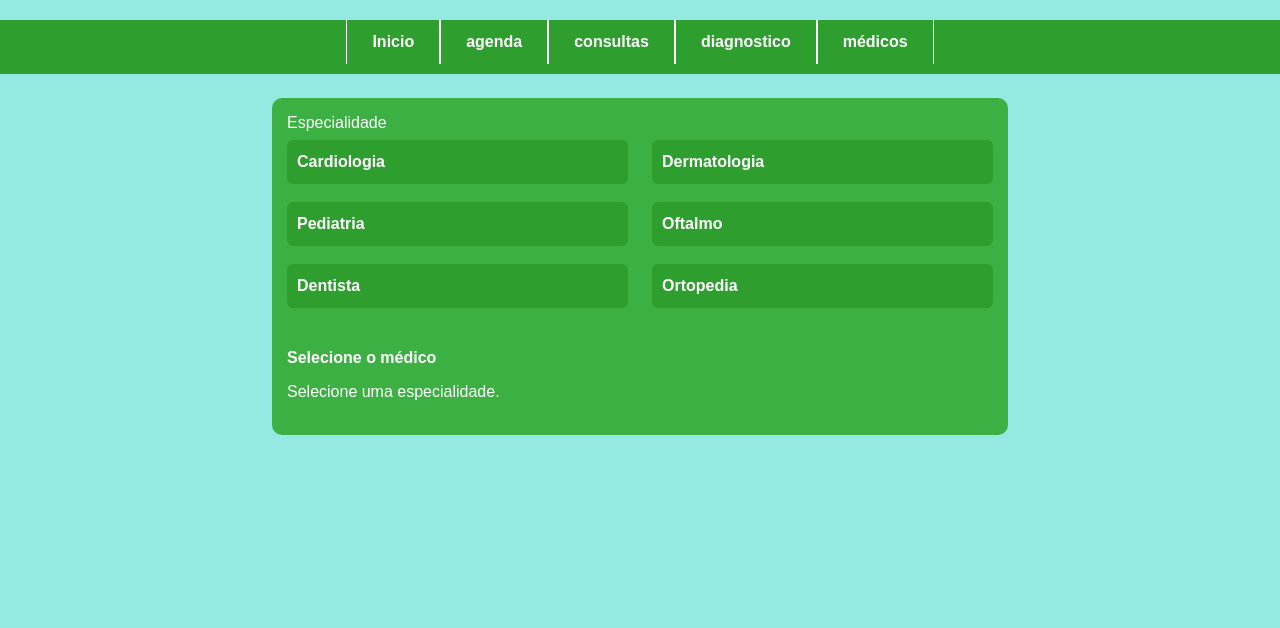
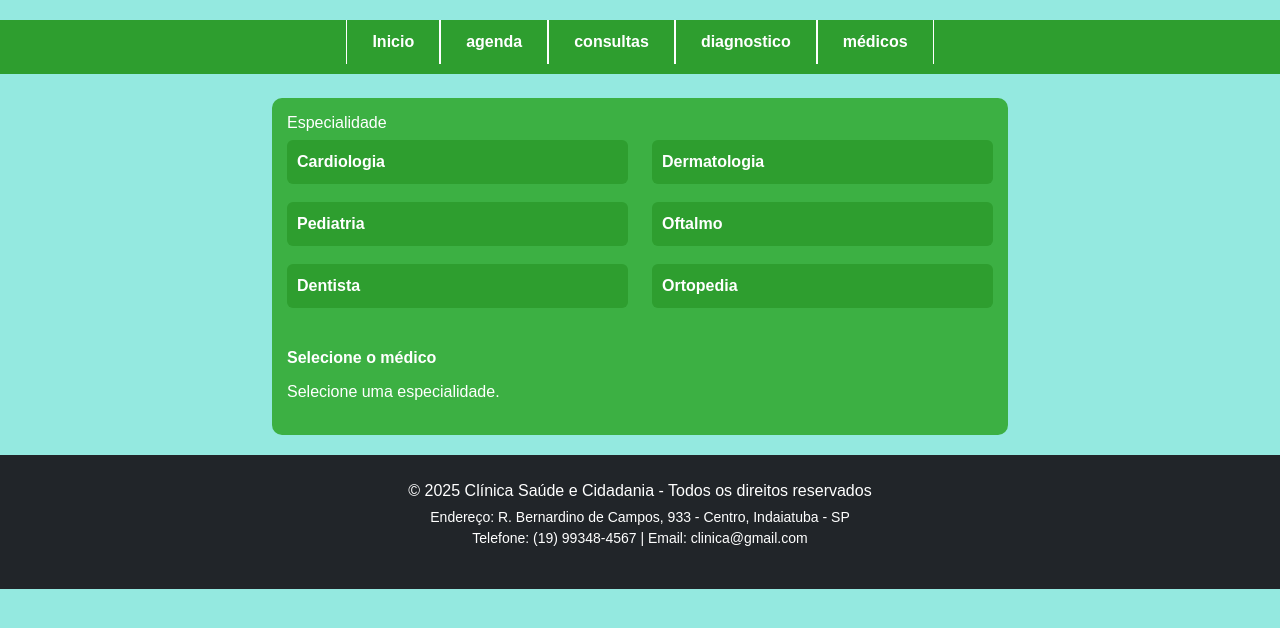
Before and after one commit to giuu7x/PIfatec, a plain HTML site: page agenda.html in a window 1280 px wide. Drawn offline with nearby package versions, Linux system fonts and the light colour scheme.

Commit message:
Update agenda.html

```diff
--- a/agenda.html
+++ b/agenda.html
@@ -250,5 +250,14 @@
       navMenu.classList.toggle('active');
     }
   </script>
+      <footer class="bg-dark text-white py-4">
+        <div class="container text-center">
+          <p class="mb-1">&copy; 2025 Clínica Saúde e Cidadania - Todos os direitos reservados</p>
+          <p class="small">
+            Endereço: R. Bernardino de Campos, 933 - Centro, Indaiatuba - SP<br>
+            Telefone: (19) 99348-4567 | Email: clinica@gmail.com
+          </p>
+        </div>
+      </footer>
 </body>
 </html>
```
